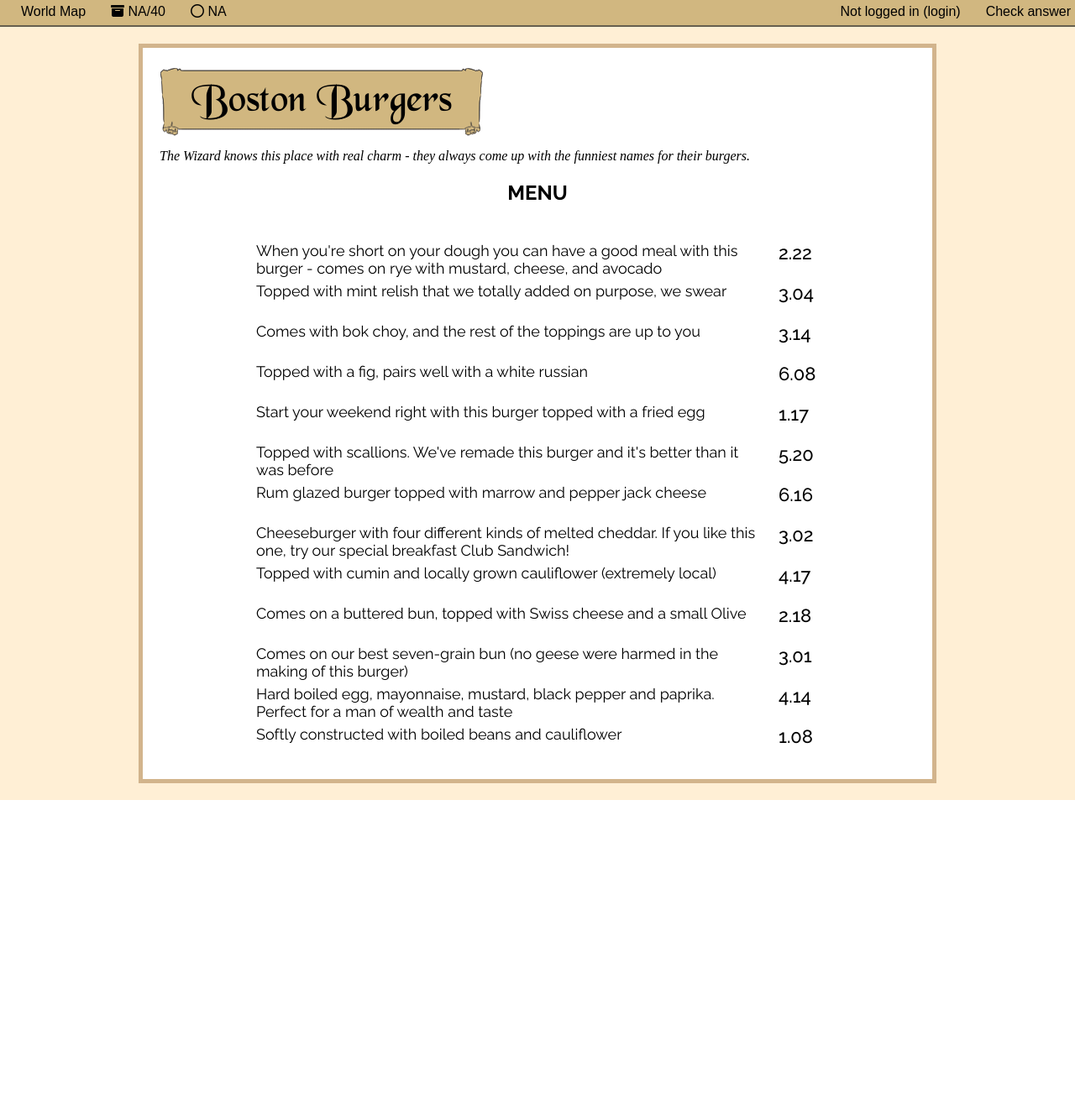
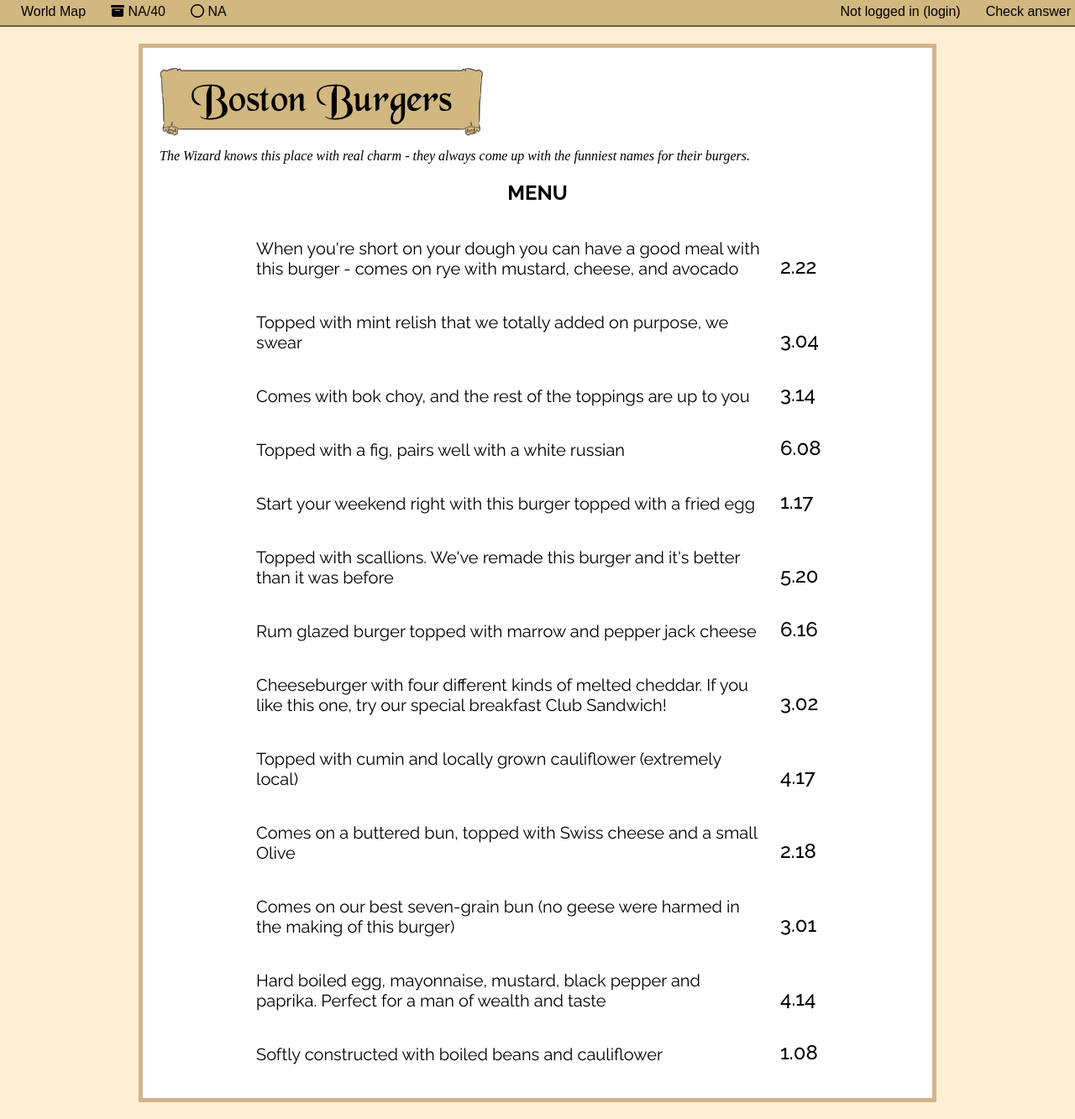
Before and after one commit to mysteryhunt/hunt-presentation-2017, a Flask app: template present/templates/puzzles/boston_burgers.html in a window 1280 px wide. Shown: the whole page at 84% size. Before the commit the page ends 953 px from the top, so only its background shows below. Run offline with Flask 2, Linux system fonts and the light colour scheme; the template is opened without the code that fills it, so the values that code supplies are empty; some libraries are stand-ins or nearby versions.

Commit message:
Adjusting formatting

```diff
--- a/present/templates/puzzles/boston_burgers.html
+++ b/present/templates/puzzles/boston_burgers.html
@@ -8,15 +8,17 @@
   .menu-item {
     font-size: 30px;
     font-weight: 600;
-    padding: 24px;
+    padding: 20px 18px;
     font-family: 'Raleway';
     width: 670px;
     margin: auto;
     display: block;
+    overflow: hidden;
+    position: relative;
   }
 
   .description {
-    font-size: 18px;
+    font-size: 20px;
     font-weight: 400;
     width: 600px;
     display: inline-block;
@@ -24,10 +26,13 @@
   }
 
   .price {
-    font-size: 22px;
+    font-size: 24px;
     font-weight: 500;
-    margin-left: 22px;
+    margin-left: 24px;
     float: left;
+    display: inline-block;
+    position: absolute;
+    bottom: 20px;
   }
 
   h2 {
@@ -42,7 +47,7 @@ The Wizard knows this place with real charm - they always come up with the funni
 
 {% block puzzle_content_block %}
 <div>
-  <h2 align="center">MENU<h2>
+  <h2 align="center">MENU</h2>
   <div class="menu-item">
     <div class="description">When you're short on your dough you can have a good meal with this burger - comes on rye with mustard, cheese, and avocado</div>
     <div class="price">2.22</div>
--- a/present/templates/solutions/boston_burgers.html
+++ b/present/templates/solutions/boston_burgers.html
@@ -97,7 +97,7 @@
     <tr>
       <td>Comes on our best seven-grain bun (no geese were harmed in the making of this burger)</td>
       <td class="price">3.01</td>
-      <td class="name">Top Bun Burger</td>
+      <td class="name"><span class="red">T</span>op Bun Burger</td>
     </tr>
     <tr>
       <td>Hard boiled egg, mayonnaise, mustard, black pepper and paprika. Perfect for a man of wealth and taste</td>
```
